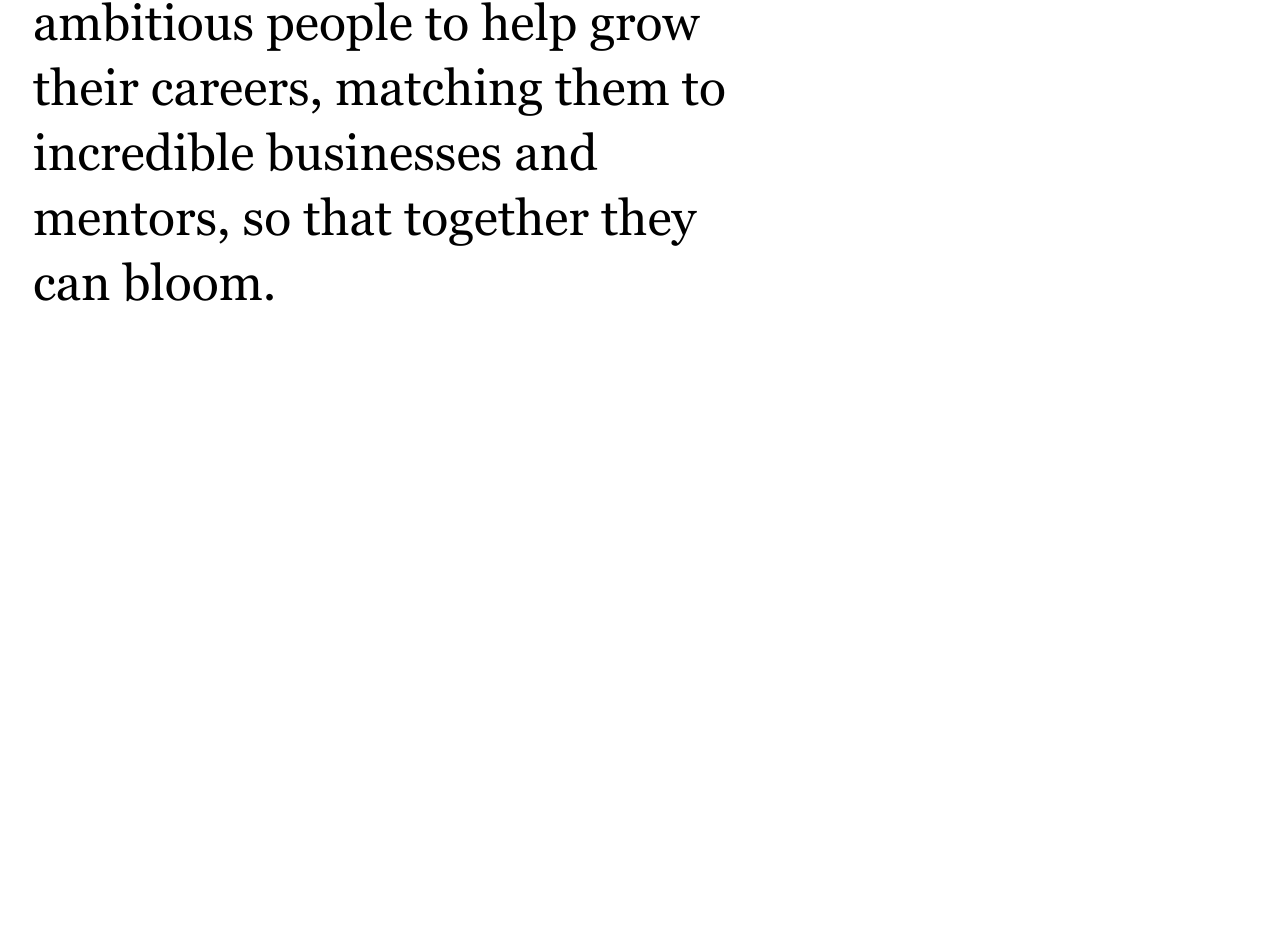
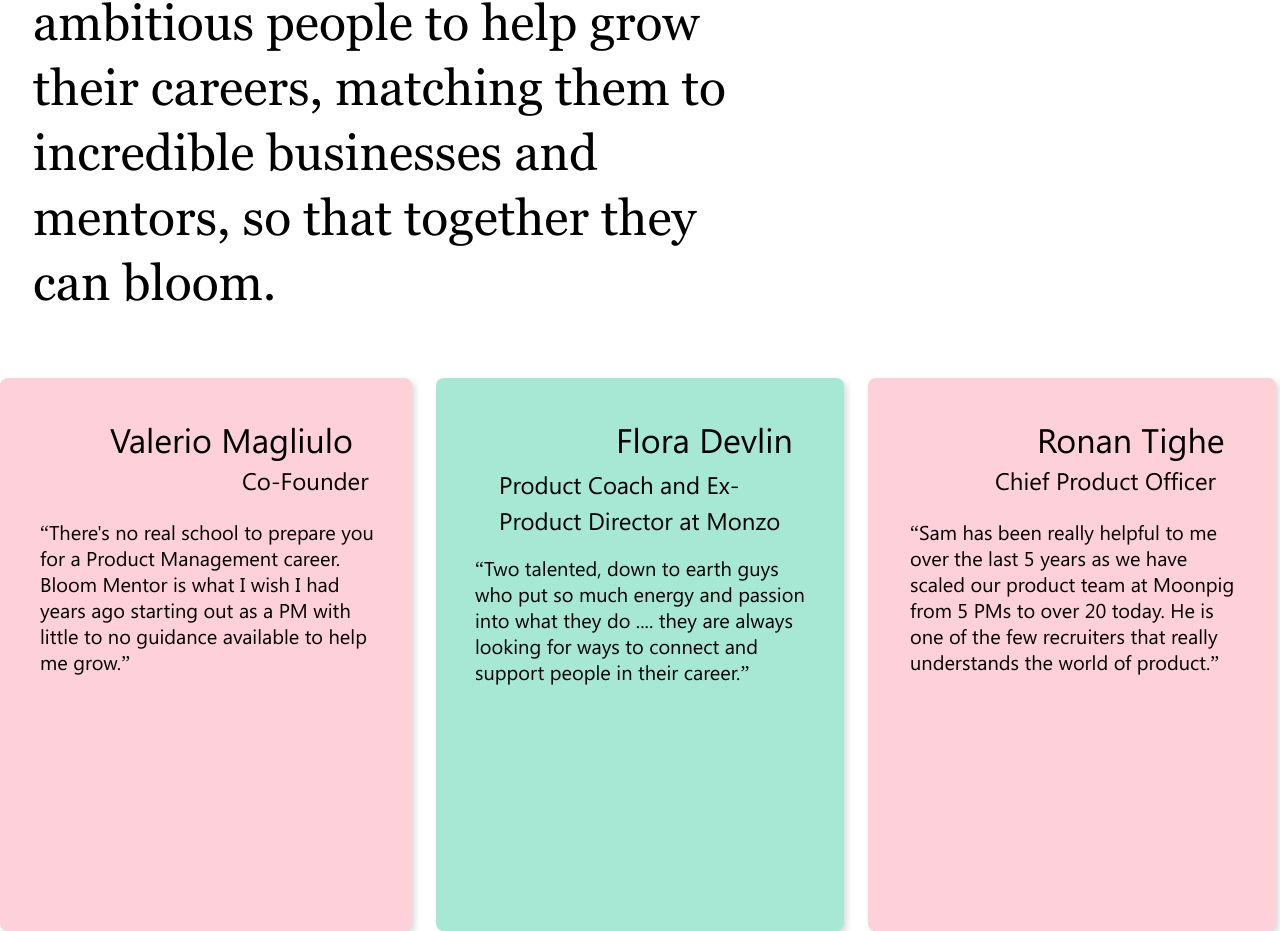
Before and after one commit to MirovaViktoria/maket-Bloom, a website: page index.html in a window 1280 px wide. Shown: the part 4601-5532 px from the top of the page. Before the commit the page ends 4916 px from the top, so only its background shows below. Drawn offline with Linux system fonts and the light colour scheme; files whose address does not match are found by name.

Commit message:
add block workers-words

```diff
--- a/index.html
+++ b/index.html
@@ -234,6 +234,23 @@
                 incredible businesses and mentors, so that together they can bloom.
             </p>
         </div>
+        <div class="workers-words">
+            <div class="workers-words__text">
+                <h1 class="workers-words__title">Valerio Magliulo</h1>
+                <h2 class="workers-words__subtitle">Co-Founder</h2>
+                <p class="workers-words__paragraph">“There's no real school to prepare you for a Product Management career. Bloom Mentor is what I wish I had years ago starting out as a PM with little to no guidance available to help me grow.”</p>
+            </div>
+            <div class="workers-words__text-one">
+                <h1 class="workers-words__title-one">Flora Devlin</h1>
+                <h2 class="workers-words__subtitle-one">Product Coach and Ex-Product Director at Monzo</h2>
+                <p class="workers-words__paragraph-one">“Two talented, down to earth guys who put so much energy and passion into what they do .... they are always looking for ways to connect and support people in their career.”</p>
+            </div>
+            <div class="workers-words__text-two">
+                <h1 class="workers-words__title-two">Ronan Tighe</h1>
+                <h2 class="workers-words__subtitle-two">Chief Product Officer</h2>
+                <p class="workers-words__paragraph-two">“Sam has been really helpful to me over the last 5 years as we have scaled our product team at Moonpig from 5 PMs to over 20 today. He is one of the few recruiters that really understands the world of product.”</p>
+            </div>
+        </div>
         <!-- <script type="text/javascript" src="js/script.js"></script> -->
     </body>
 </html>
--- a/scss/style.scss
+++ b/scss/style.scss
@@ -17,3 +17,4 @@ body {
 @import url(method_items.css);
 @import url(dave__richardson.css);
 @import url(about_company.css);
+@import url(workers-words.css);
--- /dev/null
+++ b/scss/workers-words.scss
@@ -0,0 +1,154 @@
+.workers-words {
+    padding-top: 63px;
+    display: flex;
+    &__text {
+        margin: 0;
+        width: 408px;
+        height: 553px;
+        padding-left: 4px;
+        background: #fed0da;
+        box-shadow: 3px 3px 5.88px rgba(0, 0, 0, 0.15);
+        border-radius: 8px;
+    }
+
+    &__title {
+        margin: 0;
+        width: 270px;
+        height: 45px;
+        padding-top: 39px;
+        padding-left: 106px;
+        font-style: normal;
+        font-weight: 400;
+        font-size: 34px;
+        line-height: 44px;
+        color: #000000;
+    }
+
+    &__subtitle {
+        margin: 0;
+        width: 138px;
+        height: 36px;
+        padding-left: 238px;
+        font-family: 'Segoe UI';
+        font-style: normal;
+        font-weight: 400;
+        font-size: 24px;
+        line-height: 36px;
+        color: #000000;
+    }
+
+    &__paragraph {
+        margin: 0;
+        width: 340px;
+        height: 156px;
+        padding-left: 36px;
+        padding-top: 21px;
+        font-family: 'Segoe UI';
+        font-style: normal;
+        font-weight: 400;
+        font-size: 20px;
+        line-height: 26px;
+        color: #000000;
+    }
+
+    &__text-one {
+        width: 408px;
+        height: 553px;
+        margin-left: 24px;
+        background: #a6e8d3;
+        box-shadow: 3px 3px 5.88px rgba(0, 0, 0, 0.15);
+        border-radius: 8px;
+    }
+
+    &__title-one {
+        margin: 0;
+        width: 196px;
+        height: 45px;
+        font-family: 'Segoe UI';
+        font-style: normal;
+        font-weight: 400;
+        font-size: 34px;
+        line-height: 44px;
+        color: #000000;
+        padding-top: 39px;
+        padding-left: 180px;
+    }
+
+    &__subtitle-one {
+        width: 313px;
+        height: 72px;
+        padding-top: 4px;
+        padding-left: 63px;
+        font-family: 'Segoe UI';
+        font-style: normal;
+        font-weight: 400;
+        font-size: 24px;
+        line-height: 36px;
+        color: #000000;
+        margin: 0;
+    }
+
+    &__paragraph-one {
+        width: 337px;
+        height: 130px;
+        padding-top: 17px;
+        padding-left: 39px;
+        font-family: 'Segoe UI';
+        font-style: normal;
+        font-weight: 400;
+        font-size: 20px;
+        line-height: 26px;
+        color: #000000;
+        margin: 0;
+    }
+
+    &__text-two {
+        margin-left: 24px;
+        width: 408px;
+        height: 553px;
+        background: #fed0da;
+        box-shadow: 3px 3px 5.88px rgba(0, 0, 0, 0.15);
+        border-radius: 8px;
+    }
+
+    &__title-two {
+        padding-top: 39px;
+        padding-left: 169px;
+        width: 207px;
+        height: 45px;
+        font-family: 'Segoe UI';
+        font-style: normal;
+        font-weight: 400;
+        font-size: 34px;
+        line-height: 44px;
+        color: #000000;
+        margin: 0;
+    }
+
+    &__subtitle-two {
+        padding-left: 127px;
+        width: 249px;
+        height: 36px;
+        font-family: 'Segoe UI';
+        font-style: normal;
+        font-weight: 400;
+        font-size: 24px;
+        line-height: 36px;
+        color: #000000;
+        margin: 0;
+    }
+
+    &__paragraph-two {
+        padding-top: 21px;
+        padding-left: 42px;
+        width: 334px;
+        height: 156px;
+        font-family: 'Segoe UI';
+        font-style: normal;
+        font-weight: 400;
+        font-size: 20px;
+        line-height: 26px;
+        color: #000000;
+        margin: 0;
+    }
+}
```
Also changed, not shown: css/style.css, css/workers-words.css (added), 2 other files.
